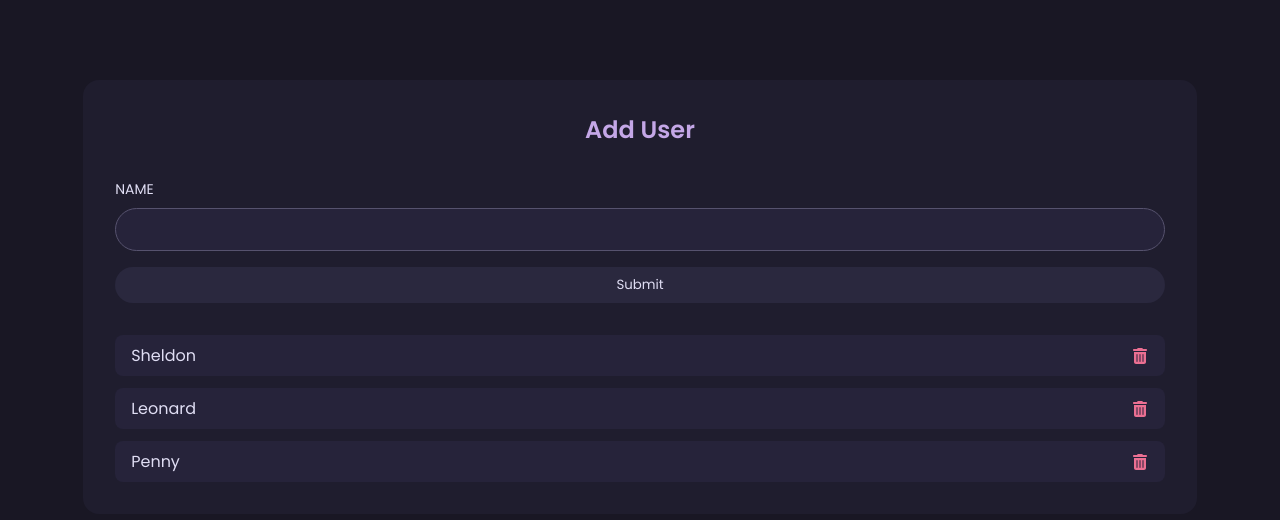
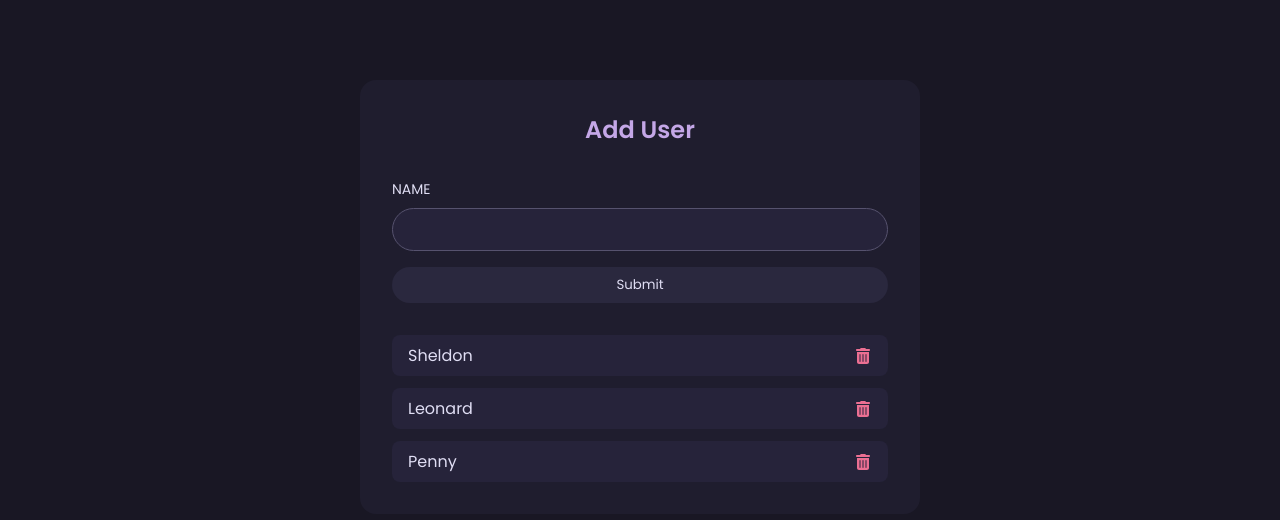
Before and after one commit to ereljapco/react-user-challenge, a React (Vite) app: page / in a window 1280 px wide. Shown: the top 520 px of the page. Built offline with nearby package versions, Linux system fonts and the light colour scheme.

Commit message:
style: add max-width to the container

```diff
--- a/src/App.css
+++ b/src/App.css
@@ -1,5 +1,6 @@
 .add-user {
   width: 87vw;
+  max-width: 35rem;
   background-color: var(--surface);
   padding: 2rem;
   border-radius: 1rem;
```
